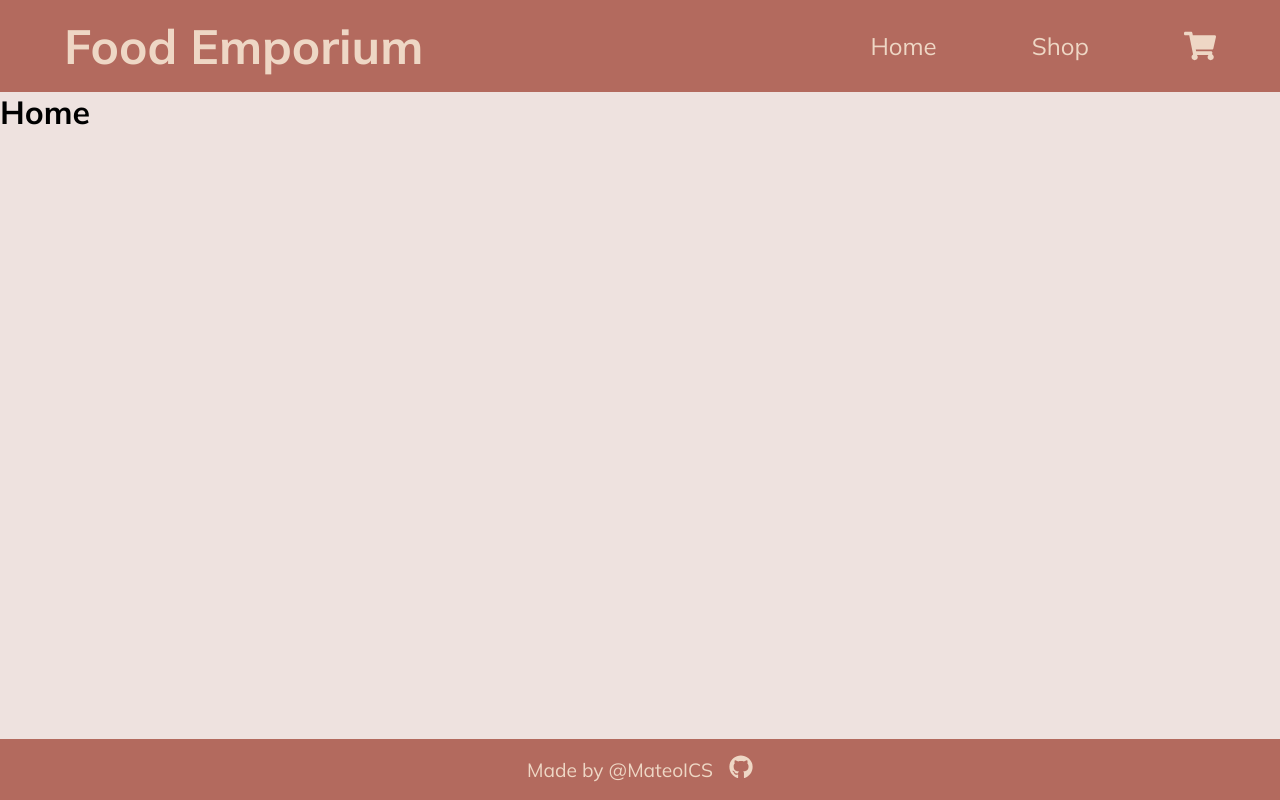
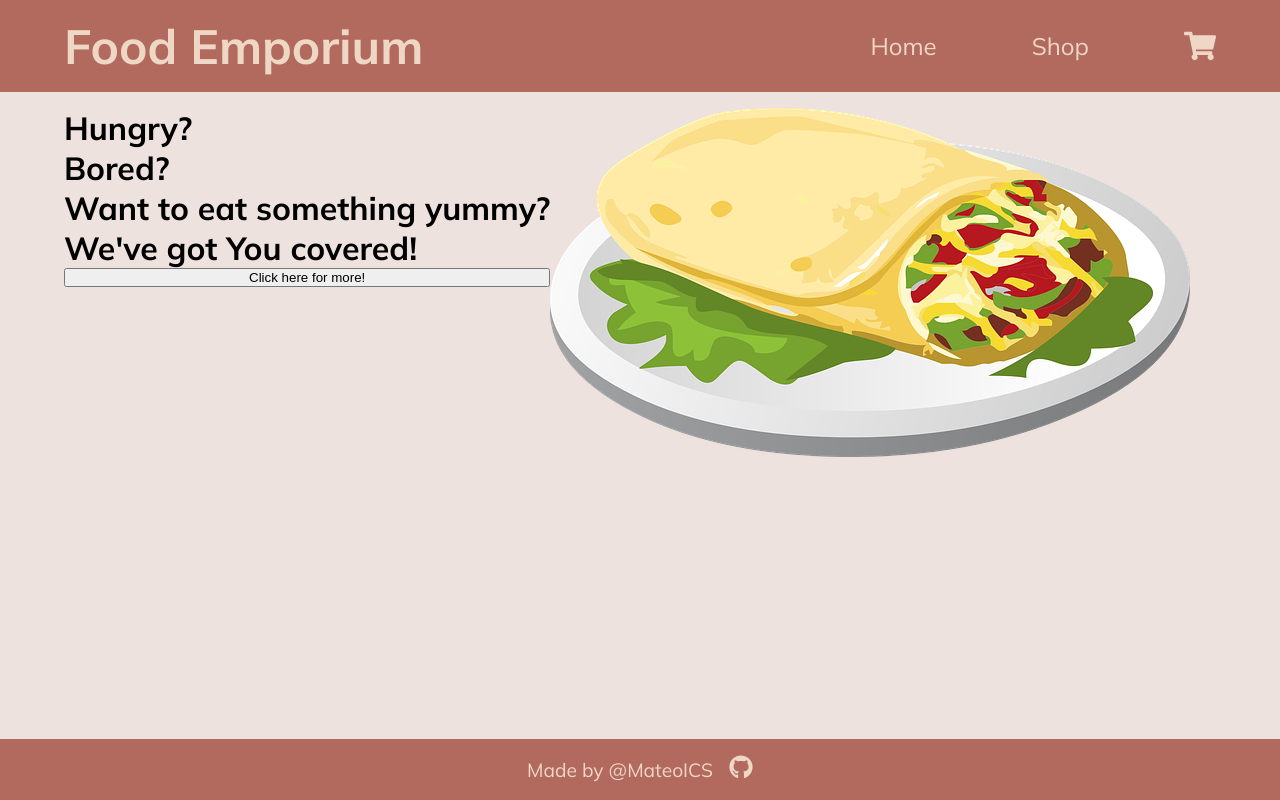
Before and after one commit to MateolCS/shopping_cart, a React (Create React App) app: page / in a window 1280 px wide. Built offline with nearby package versions, Linux system fonts and the light colour scheme.

Commit message:
working on hompeage layout

```diff
--- /dev/null
+++ b/src/imgs/Photos.js
@@ -0,0 +1,3 @@
+import taco from "./taco.png";
+
+export const TacoImg = taco;
--- a/src/views/Home.js
+++ b/src/views/Home.js
@@ -1,13 +1,40 @@
 import React from "react";
-import Header from "../components/Header";
-import Footer from "../components/Footer";
+import { TacoImg } from "../imgs/Photos";
+import styled from "styled-components";
 
 const Home = () => {
   return (
-    <>
-      <h1>Home</h1>
-    </>
+    <HomeContainer>
+      <HomeContent>
+        <h3>Hungry?</h3>
+        <h3>Bored?</h3>
+        <h3>Want to eat something yummy?</h3>
+        <h3>We've got You covered!</h3>
+        <button>Click here for more!</button>
+      </HomeContent>
+      <img src={TacoImg} alt="taco" />
+    </HomeContainer>
   );
 };
 
+const HomeContainer = styled.div`
+  width: 90%;
+  margin: 0 auto;
+  display: flex;
+  padding: 1rem 0;
+  height: 100%;
+`;
+
+const HomeContent = styled.div`
+  display: flex;
+  flex-direction: column;
+  height: 100%;
+  justify-content: center;
+  align-items: left;
+
+  h3 {
+    font-size: 2rem;
+  }
+`;
+
 export default Home;
```
Also changed, not shown: src/imgs/taco.png (added).
